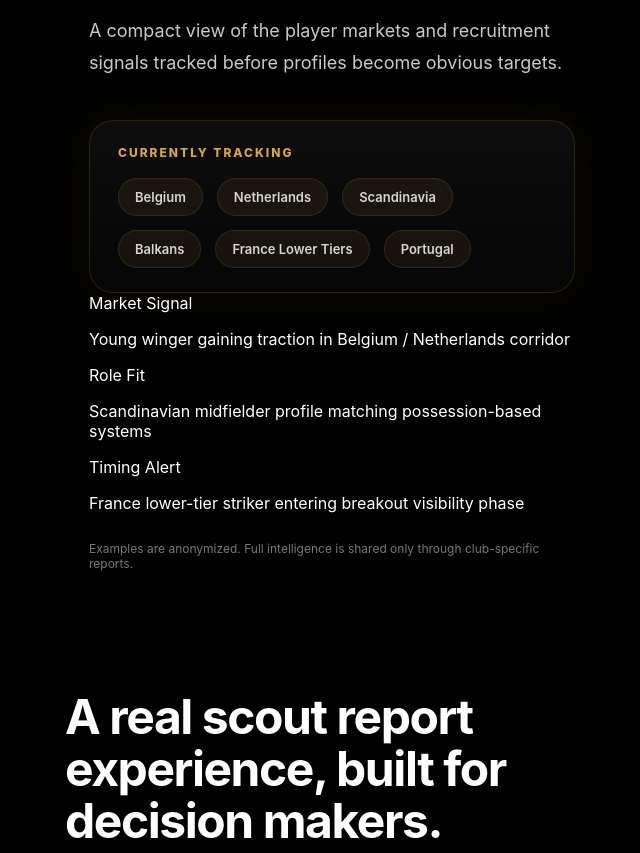
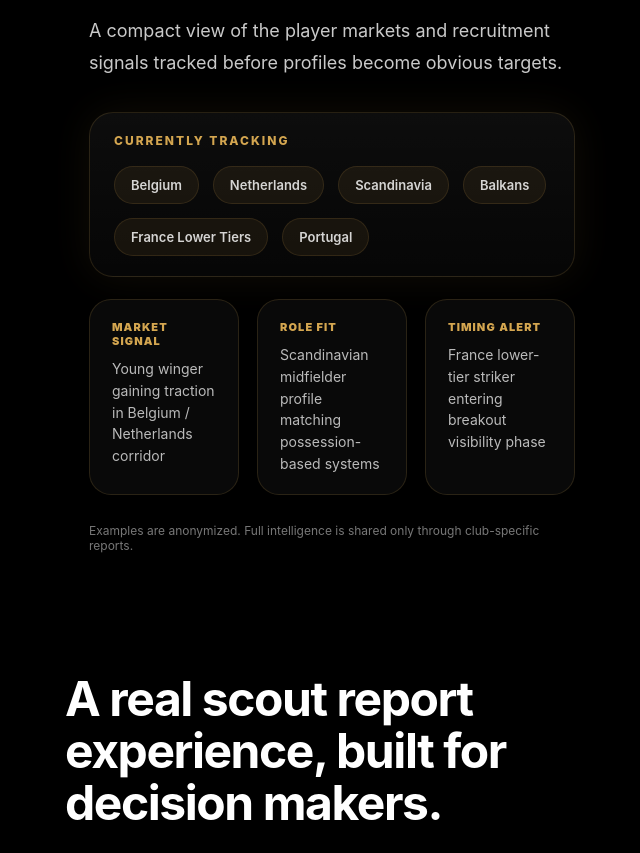
Before and after one commit to miscoutpro/mi-scout-site, a React (Vite) app: page / in a window 1280 px wide. Shown: the part 3396-4249 px from the top of the page, without its empty margins (9-649 px from the left). Built offline with nearby package versions, Linux system fonts and the light colour scheme.

Commit message:
Update styles.css

```diff
--- a/src/styles.css
+++ b/src/styles.css
@@ -494,3 +494,44 @@
   font-size: 13px;
   font-weight: 700;
 }
+.tracking-strip.compact {
+  margin-top: 34px;
+  padding: 20px 24px;
+}
+
+.compact-feed {
+  margin-top: 22px;
+  display: grid;
+  grid-template-columns: repeat(3, 1fr);
+  gap: 18px;
+}
+
+.compact-feed-item {
+  padding: 20px 22px;
+  border-radius: 22px;
+  border: 1px solid rgba(212,166,80,0.16);
+  background: rgba(255,255,255,0.035);
+}
+
+.compact-feed-item span {
+  display: block;
+  margin-bottom: 10px;
+  color: #d4a650;
+  font-size: 11px;
+  font-weight: 900;
+  text-transform: uppercase;
+  letter-spacing: 1.1px;
+}
+
+.compact-feed-item p {
+  margin: 0;
+  color: rgba(255,255,255,0.72);
+  line-height: 1.55;
+  font-size: 14px;
+}
+
+@media (max-width: 900px) {
+  .compact-feed {
+    grid-template-columns: 1fr;
+  }
+}
```
